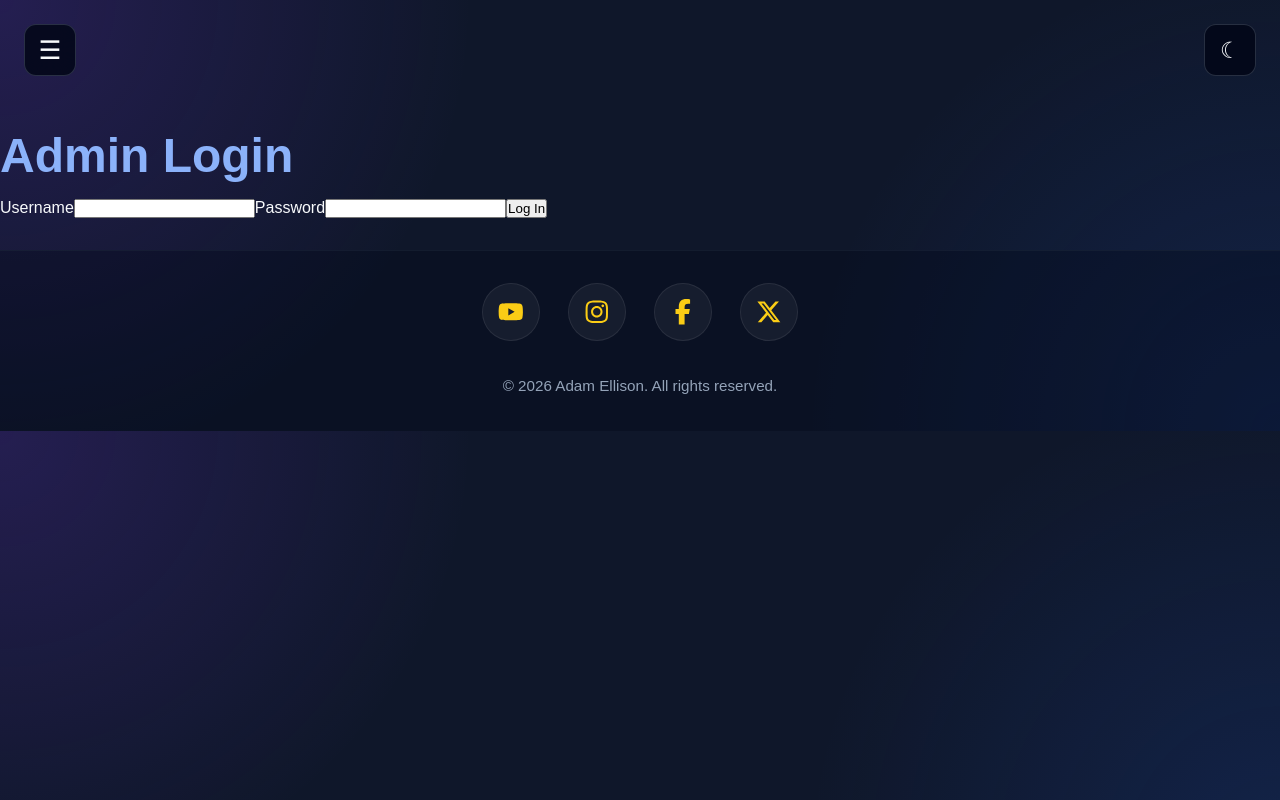
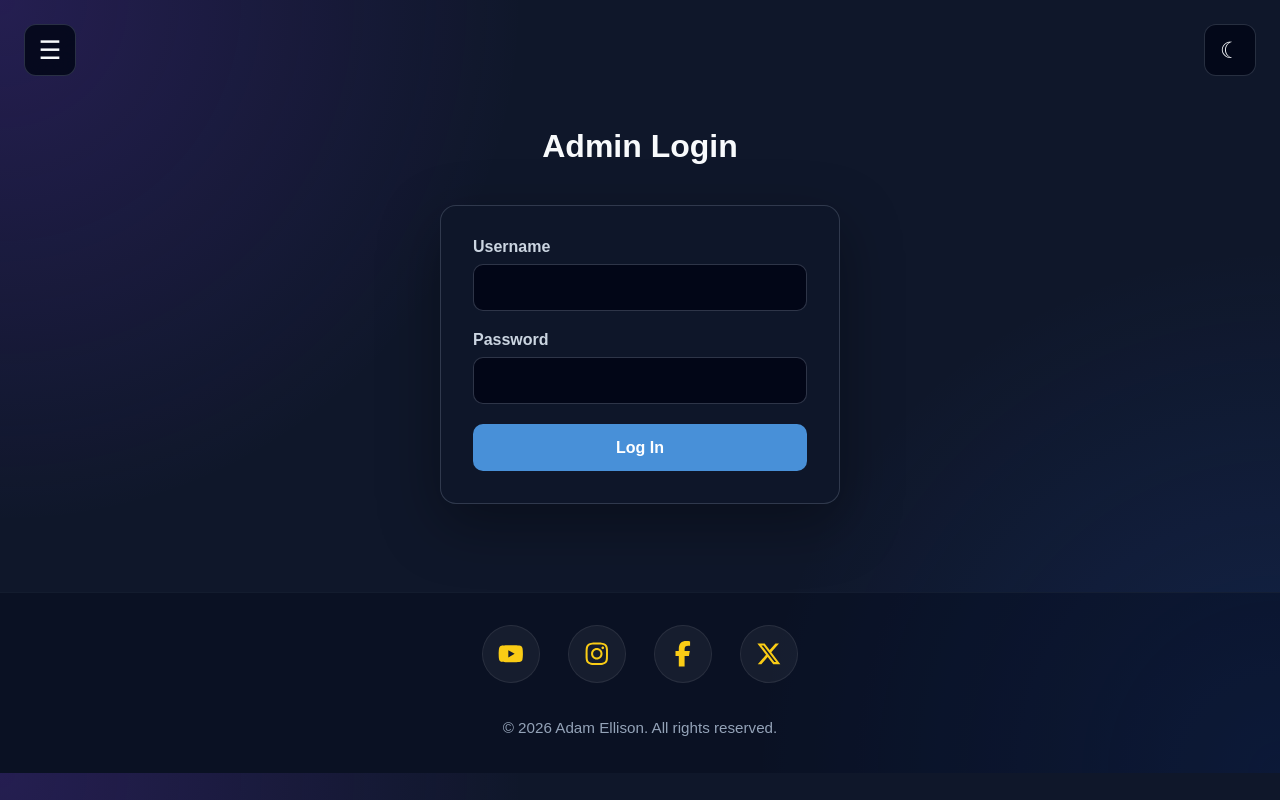
Before and after one commit to AdamTechworks/wonderverse-app, a React (Vite) app in the folder client/: page /admin/login in a window 1280 px wide. Built offline with nearby package versions, Linux system fonts and the light colour scheme; no server answers.

Commit message:
Completed the admin frontend authentication and slight css update to adminLogin

```diff
--- a/client/src/App.jsx
+++ b/client/src/App.jsx
@@ -1,7 +1,5 @@
-import { Routes, Route } from "react-router-dom";
-
+import { Routes, Route, Navigate } from "react-router-dom";
 import Navbar from "./components/Navbar";
-
 import Home from "./pages/Home";
 import Gallery from "./pages/Gallery";
 import Inspiration from "./pages/Inspiration";
@@ -25,7 +23,17 @@ function App() {
           <Route path="/inspiration" element={<Inspiration />} />
           <Route path="/contact" element={<Contact />} />
           <Route path="/admin/login" element={<AdminLogin />} />
-          <Route path="/admin" element={<Admin />} />
+          <Route
+              path="/admin"
+              element={
+                sessionStorage.getItem("adminToken") ? (
+                  <Admin />
+                ) : (
+                  <Navigate to="/admin/login" replace />
+                )
+              }
+            />
+
         </Routes>
     </main>
 
--- a/client/src/pages/Admin.css
+++ b/client/src/pages/Admin.css
@@ -344,5 +344,77 @@
 /*admin login */
 
 .admin-login-page {
+  min-height: 70vh;
   padding-top: 8rem;
+
+  display: flex;
+  flex-direction: column;
+  align-items: center;
 }
+
+.admin-login-page h1 {
+  margin-bottom: 1.5rem;
+  color: #f8fafc;
+  font-size: 2rem;
+}
+
+.admin-login-page form {
+  width: min(400px, 90%);
+  display: flex;
+  flex-direction: column;
+  gap: 1.25rem;
+
+  padding: 2rem;
+
+  background: rgba(15, 23, 42, 0.9);
+  border: 1px solid rgba(148, 163, 184, 0.25);
+  border-radius: 16px;
+  box-shadow: 0 20px 60px rgba(0, 0, 0, 0.35);
+}
+
+.admin-login-page label {
+  display: flex;
+  flex-direction: column;
+  gap: 0.5rem;
+
+  color: #cbd5e1;
+  font-weight: 600;
+}
+
+.admin-login-page input {
+  padding: 0.85rem 1rem;
+
+  color: #f8fafc;
+  background: #020617;
+  border: 1px solid rgba(148, 163, 184, 0.3);
+  border-radius: 10px;
+  font-size: 1rem;
+}
+
+.admin-login-page input:focus {
+  outline: none;
+  border-color: #4890d8;
+  box-shadow: 0 0 0 3px rgba(72, 144, 216, 0.15);
+}
+
+.admin-login-page button {
+  padding: 0.9rem 1rem;
+
+  border: none;
+  border-radius: 10px;
+  background: #4890d8;
+  color: #ffffff;
+
+  font-size: 1rem;
+  font-weight: 700;
+  cursor: pointer;
+
+  transition:
+    transform 0.2s ease,
+    background 0.2s ease;
+}
+
+.admin-login-page button:hover {
+  transform: translateY(-2px);
+  background: #367abd;
+}
--- a/client/src/pages/Admin.jsx
+++ b/client/src/pages/Admin.jsx
@@ -135,11 +135,23 @@ const [newArtwork, setNewArtwork] = useState({
   }
 
 
-
+  function handleLogout() {
+  sessionStorage.removeItem("adminToken");
+  window.location.href = "/admin/login";
+  }
 
   return (
      <section className="admin-page">
     <h1>Admin Dashboard</h1>
+
+    <button
+        type="button"
+        onClick={handleLogout}
+        className="admin-logout-button"
+      >
+        Log Out
+   </button>
+
 
     <button
       type="button"
--- a/client/src/pages/AdminLogin.jsx
+++ b/client/src/pages/AdminLogin.jsx
@@ -1,5 +1,4 @@
 import "./Admin.css";
-
 import { useState } from "react";
 import { loginAdmin } from "../services/authService";
 
@@ -7,16 +6,19 @@ function AdminLogin() {
     const [username, setUsername] = useState("");
     const [password, setPassword] = useState("");
 
+
     async function handleSubmit(event) {
   event.preventDefault();
 
-  try {
-    const result = await loginAdmin(username, password);
+try {
+  const result = await loginAdmin(username, password);
 
-    console.log("Login successful:", result.success);
-  } catch (error) {
-    console.error("Login failed:", error);
-  }
+  sessionStorage.setItem("adminToken", result.token);
+
+  window.location.href = "/admin";
+} catch (error) {
+  console.error("Login failed:", error);
+}
 }
 
   return (
--- a/client/src/services/artworkService.js
+++ b/client/src/services/artworkService.js
@@ -20,6 +20,7 @@ export async function createArtwork(artworkData) {
     method: "POST",
     headers: {
       "Content-Type": "application/json",
+      Authorization: `Bearer ${sessionStorage.getItem("adminToken")}`,
     },
     body: JSON.stringify(artworkData),
   });
@@ -40,6 +41,7 @@ export async function updateArtwork(id, artworkData) {
       method: "PUT",
       headers: {
         "Content-Type": "application/json",
+        Authorization: `Bearer ${sessionStorage.getItem("adminToken")}`,
       },
       body: JSON.stringify(artworkData),
     }
@@ -59,6 +61,9 @@ export async function deleteArtwork(id) {
     `${API_BASE_URL}/api/artworks/${id}`,
     {
       method: "DELETE",
+      headers: {
+        Authorization: `Bearer ${sessionStorage.getItem("adminToken")}`,
+      },
     }
   );
 
```
